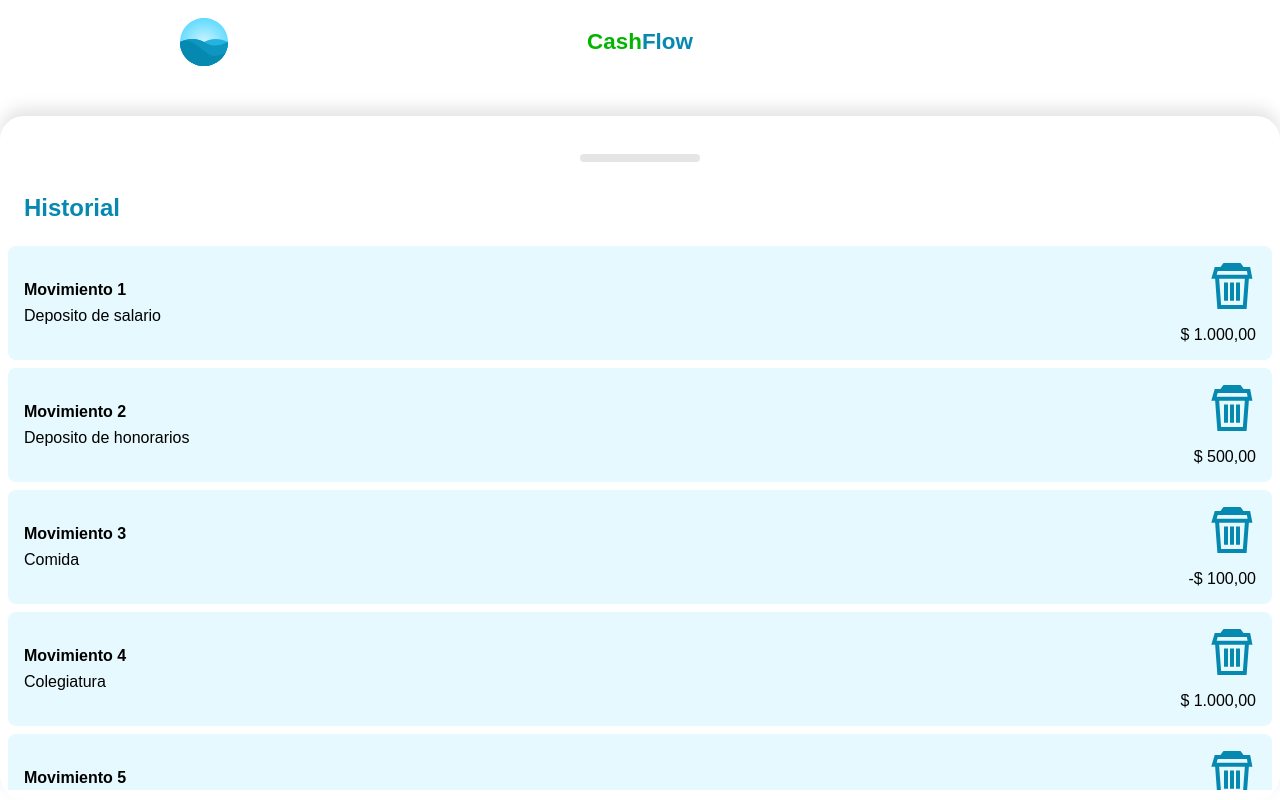
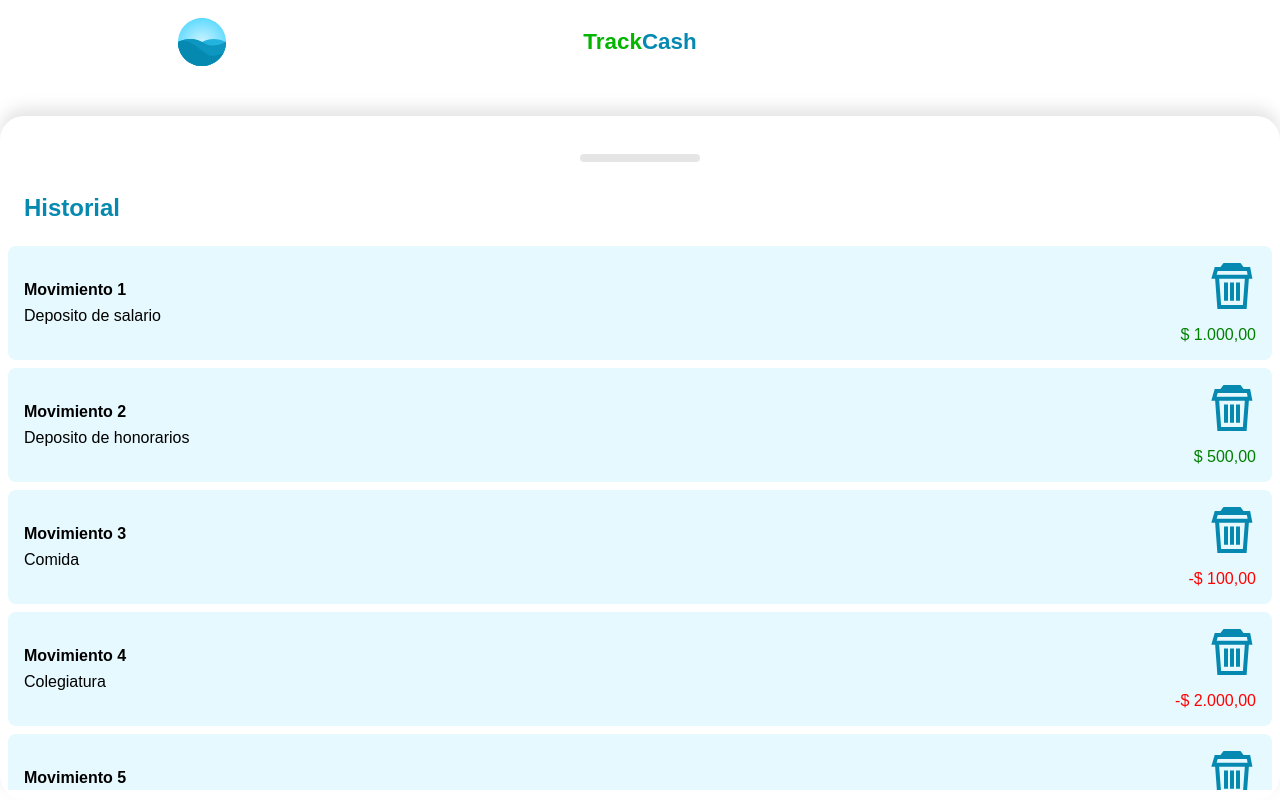
Before and after one commit to miguel9214/cashflow, a Vue app: page / in a window 1280 px wide. Both pictures are taken after a click on the element 640 px from the left and 758 px from the top of the page. Built offline with nearby package versions, Linux system fonts and the light colour scheme.

Commit message:
movimientos positivos y negativos

```diff
--- a/src/components/Header.vue
+++ b/src/components/Header.vue
@@ -3,7 +3,7 @@
         <img
         @click="reload()"
         src="@/assets/logo.svg" alt="logo">
-        <h1><span>Cash</span>Flow</h1>
+        <h1><span>Track</span>Cash</h1>
         <span></span>
     </header>
 </template>
--- a/src/components/Home.vue
+++ b/src/components/Home.vue
@@ -60,7 +60,7 @@ export default {
           id: 4,
           title: "Movimiento 4",
           description: "Colegiatura",
-          amount: "1000",
+          amount: "-2000",
         },
         {
           id: 5,
--- a/src/components/Movements/Index.vue
+++ b/src/components/Movements/Index.vue
@@ -9,6 +9,7 @@
         :title="title"
         :description="description"
         :amount="amount"
+        @remove="remove"
       />
     </div>
   </div>
@@ -25,6 +26,10 @@ const props = defineProps({
 });
 
 const { movements } = toRefs(props);
+
+const remove = (id)=>{
+  console.log("remove",id)
+}
 
 </script>
 
--- a/src/components/Movements/Movements.vue
+++ b/src/components/Movements/Movements.vue
@@ -6,18 +6,20 @@
         </div>
         <div class="action">
             <img src="@/assets/eliminar.svg" alt="borrar" @click="remove">
-            <p>{{ amountCurrency }}</p>
+            <p :class="{'red':isNegative,'green':!isNegative}">{{ amountCurrency }}</p>
         </div>
     </div>
 </template>
 
 <script setup>
-import { toRefs, defineProps, computed } from 'vue';
+import { toRefs, defineProps, defineEmits, computed } from 'vue';
 
 const currencyFormatter = new Intl.NumberFormat("es-CO", {
     style: "currency",
     currency: "COP"
 });
+const isNegative =computed(()=>amount.value<0);
+
 const props = defineProps({
     id: {
         type: Number,
@@ -34,12 +36,14 @@ const props = defineProps({
 });
 const { id,title,description,amount } = toRefs(props);
 
+const emit = defineEmits(["remove"]);
+
 const amountCurrency = computed(()=>currencyFormatter.format(amount.value));
 
 
 
 const remove = ()=>{
-    console.log(id.value);
+    emit("remove",id.value)
 }
 
 </script>
--- a/src/components/SplashScreen.vue
+++ b/src/components/SplashScreen.vue
@@ -1,7 +1,7 @@
 <template>
     <div class="splashscreen">
         <img src="@/assets/logo.svg" alt="logo">
-        <h1><span>Cash</span>Flow</h1>
+        <h1><span>Track</span>Cash</h1>
     </div>
 </template>
 
```
